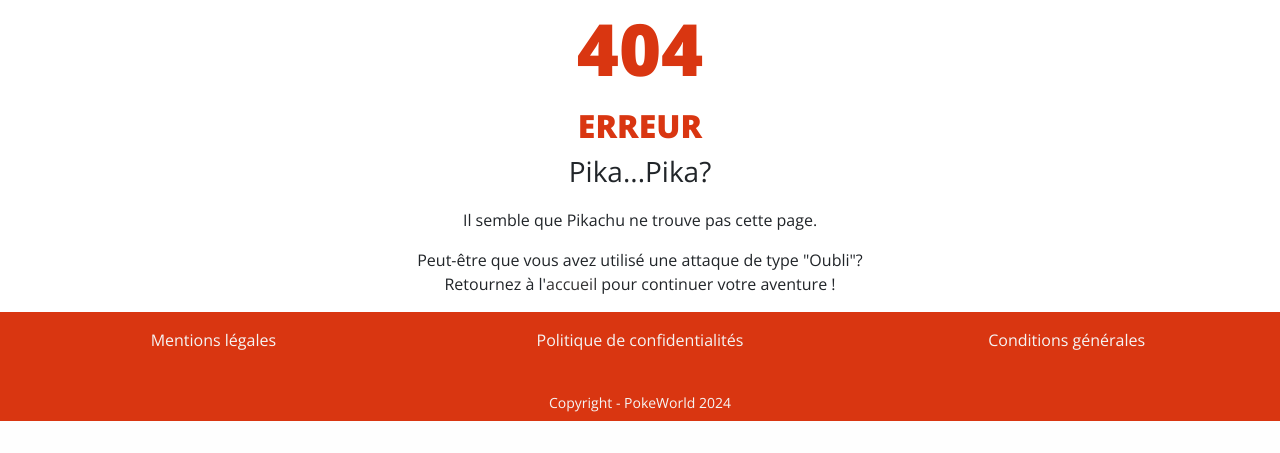
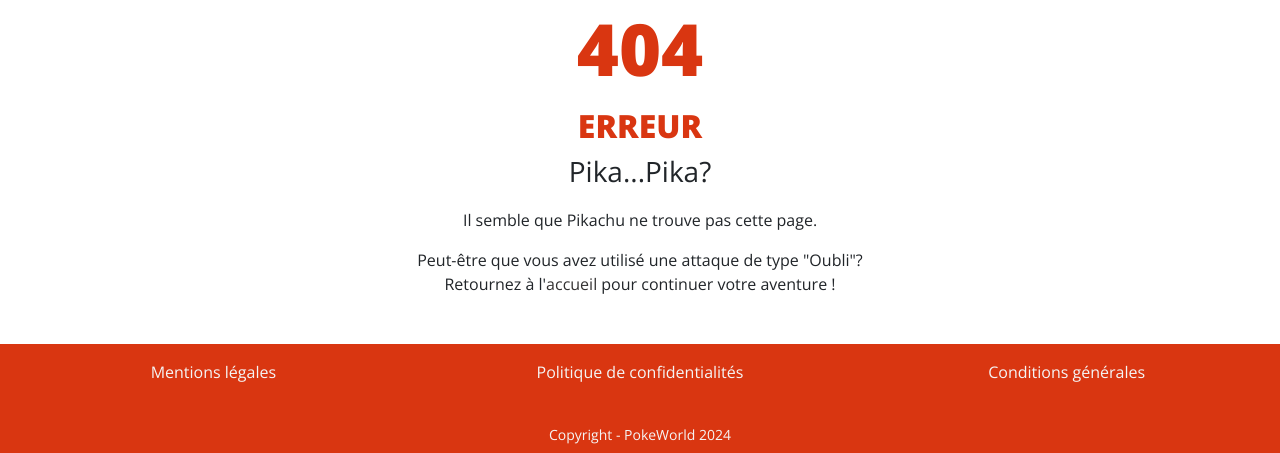
Before and after one commit to TeamPokedex/Pokedex, a PHP site: page /404.php in a window 1280 px wide. Shown: the part 470-923 px from the top of the page. Before the commit the page ends 891 px from the top, so only its background shows below. Run offline with PHP 8.4, Linux system fonts and the light colour scheme; data that the repository does not hold is empty; some libraries are stand-ins or nearby versions.

Commit message:
edit footer

```diff
--- a/partials/footer.php
+++ b/partials/footer.php
@@ -1,4 +1,4 @@
-<footer>
+<footer class="mt-5">
     <div class="row open-sans-regular text-center m-0">
         <div class="col-12 col-md-4 mt-3">
             <div>Mentions légales</div>
```
